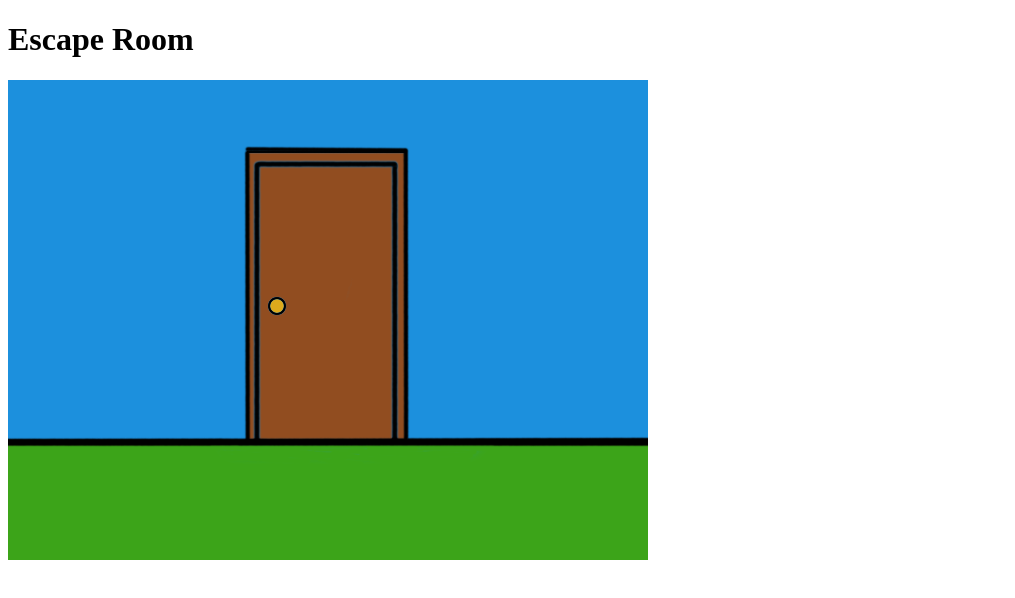
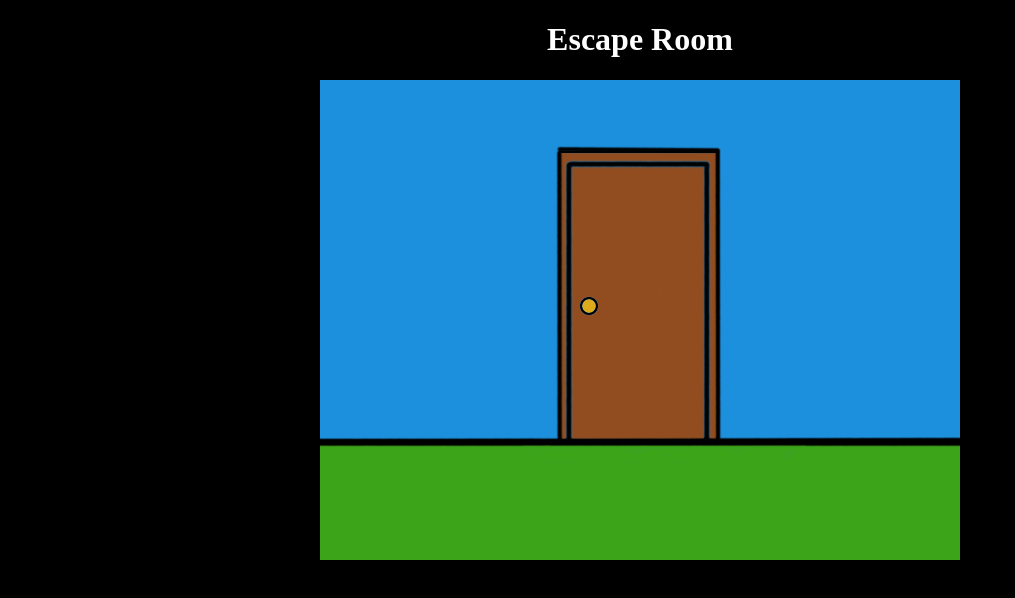
Before and after one commit to sorokya/Escape-Room, a website built with webpack: page dist/index.html in a window 1280 px wide. Shown: the whole page, without its empty margins (0-1015 px from the left). Built offline with nearby package versions, Linux system fonts and the light colour scheme.

Commit message:
updated html/css

```diff
--- a/dist/index.html
+++ b/dist/index.html
@@ -6,6 +6,7 @@
         <meta name="viewport" content="width=device-width, initial-scale=1.0"/>
         <meta http-equiv="X-UA-Compatible" content="ie=edge"/>
         <title>Escape Room</title>
+        <link rel="stylesheet" href="style.css" />
     </head>
     <body>
         <h1>Escape Room</h1>
--- /dev/null
+++ b/dist/style.css
@@ -0,0 +1,16 @@
+body {
+    padding:0;
+    margin:0;
+    background:#000;
+    user-select:none;
+}
+
+h1 {
+    color: #fff;
+    text-align: center;
+}
+
+#escape {
+    display:table;
+    margin:auto;
+}
```
